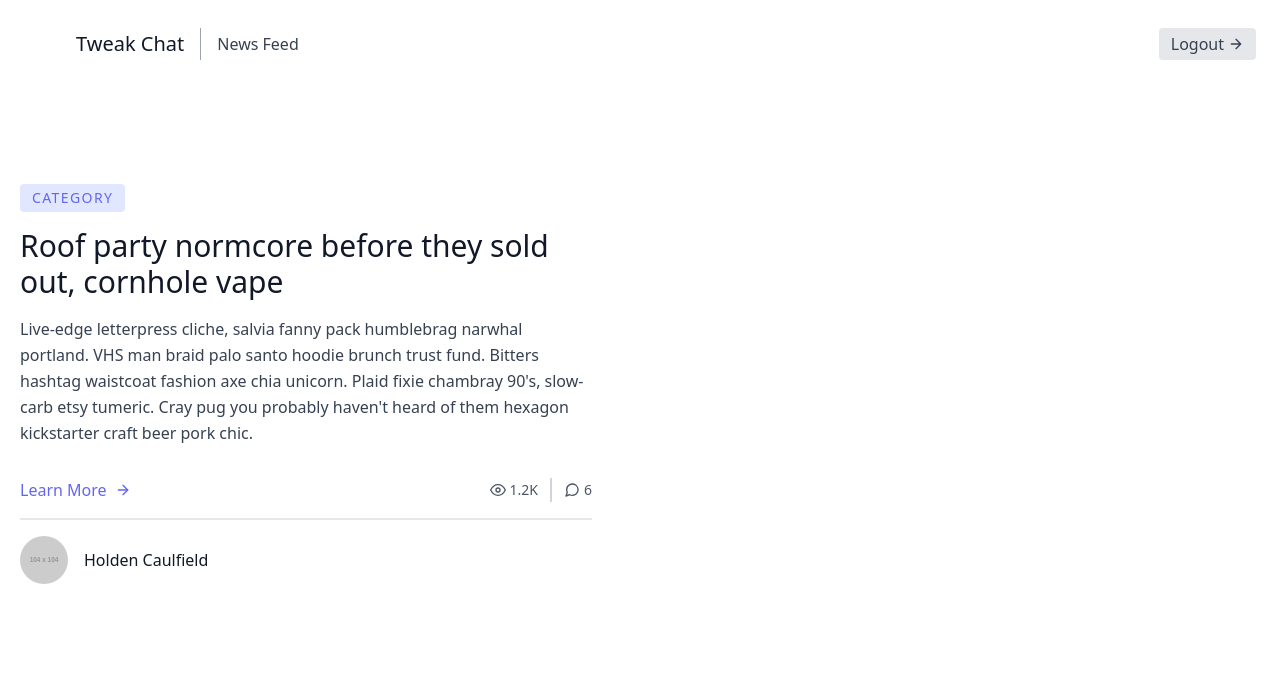
After one commit to areeburrub/Tweak, a Flask app: page /posts in a window 1280 px wide. The commit adds this page. Shown: the top 679 px of the page. Run offline with Flask 2, Linux system fonts and the light colour scheme; the visitor is signed in with stand-in values (Sample User, id 1); data comes from the database, SQL or seed files in the repository; both versions use the stored data as it was after the commit; grey boxes labelled with a size stand in for pictures from a placeholder-image service; parts of the project's set-up code (start-up, migrations or seed data) failed here and were passed over; some libraries are stand-ins or nearby versions.

Commit message:
new feat added

```diff
--- a/app.py
+++ b/app.py
@@ -1,94 +1,222 @@
+import secrets
+import os
 from flask import Flask, render_template, redirect, url_for
 from flask_bootstrap import Bootstrap
 from flask_wtf import FlaskForm
+from flask_wtf.file import FileField, FileAllowed
+from flask_security import Security, SQLAlchemyUserDatastore, UserMixin, RoleMixin
 from wtforms import StringField, PasswordField, BooleanField
-from wtforms.validators import InputRequired, Email, Length
+from wtforms.validators import InputRequired, Email, Length, EqualTo
 from flask_sqlalchemy import SQLAlchemy
 from werkzeug.security import generate_password_hash, check_password_hash
 from flask_login import LoginManager, UserMixin, login_user, login_required, logout_user, current_user
+from flask_admin import Admin
+import time
+from flask_admin import Admin, AdminIndexView
+from flask_admin.contrib.sqla import ModelView
+
+
 app = Flask(__name__)
 
 
 #config
-import os
 app.config.from_object(os.environ['APP_SETTING'])
 
+#Bootstrap for some stylings in login and signup page
+Bootstrap(app)
 
-Bootstrap(app)
-db = SQLAlchemy(app)
-
+#Login Manager
 login_manager = LoginManager()
 login_manager.init_app(app)
 login_manager.login_view = 'login'
 
+#DataBase initalized
+db = SQLAlchemy(app)
+
+
+roles_users = db.Table('roles_users',
+    db.Column('user_id', db.Integer, db.ForeignKey('user.id')),
+    db.Column('role_id', db.Integer, db.ForeignKey('role.id'))
+)
+
+#USER Table
 class User(UserMixin, db.Model):
-
-    __tablename__ = "user"
-
     id = db.Column(db.Integer, primary_key=True)
     username = db.Column(db.String(15), unique=True)
     email = db.Column(db.String(50), unique=True)
     password = db.Column(db.String(80))
+    admin = db.Column(db.Boolean, unique=False, default=False)
+    profile_picture = db.Column(db.String(20), nullable=False, default='default.png')
+    roles = db.relationship(
+        'Role',
+        secondary=roles_users,
+        backref=db.backref('users', lazy='dynamic')
+    )
 
+    def __repr__(self):
+        return (self.username)
+
+
+
+#Roles Table
+class Role(RoleMixin, db.Model):
+    id = db.Column(db.Integer, primary_key=True)
+    name = db.Column(db.String(40))
+
+    def __repr__(self):
+        return (self.name)
+
+
+
+
+
+#Login Manager Loader
 @login_manager.user_loader
 def load_user(user_id):
     return User.query.get(int(user_id))
 
+#Login Form WT FORM
 class LoginForm(FlaskForm):
     username = StringField('username', validators=[InputRequired(), Length(min=4,max=15)])
-    password = PasswordField('password', validators=[InputRequired(), Length(min=8,max=80)])
+    password = PasswordField('password', validators=[InputRequired(), Length(min=4,max=80)])
     remember = BooleanField('remember me')
 
+#Singup Form Singup form
 class RegisterForm(FlaskForm):
     email = StringField('email', validators=[InputRequired(), Email('Invalid Email')])
     username = StringField('username', validators=[InputRequired(), Length(min=4,max=15)])
-    password = PasswordField('password', validators=[InputRequired(), Length(min=8,max=80)])
+    password = PasswordField('password', validators=[InputRequired(), Length(min=4,max=80)])
+    confirm  = PasswordField('confirm password', validators=[InputRequired(), EqualTo('password')])
     remember = BooleanField('remember me')
+    profile_pic = FileField('profile picture', validators=[FileAllowed(['jpg','png'])])
 
+class UpdateAcountForm(FlaskForm):
+    email = StringField('email', validators=[InputRequired(), Email('Invalid Email')])
+    username = StringField('username', validators=[InputRequired(), Length(min=4,max=15)])
+
+#Link for index page
 @app.route('/')
 def index():
     return render_template('index.html')
 
+
+
+#link for login page
 @app.route('/login', methods=['GET', 'POST'])
 def login():
+
     form = LoginForm()
     if form.validate_on_submit():
         user = User.query.filter_by(username=form.username.data).first()
         if user:
             if check_password_hash(user.password, form.password.data):
                 login_user(user, remember=form.remember.data)
-                return redirect(url_for('dashboard'))
+                return redirect(url_for('dashboard', cusername = current_user.username))
         return render_template('login.html', form=form, msg='Wrong Username or Password')
         #return '<H1>' + form.username.data + ' ' + form.password.data + '</H1>'
 
     return render_template('login.html', form=form)
 
+
+#Save Profile Pictures
+def save_picture(form_picture):
+    random_hex = secrets.token_hex(8)
+    _, f_ext = os.path.splitext(form_picture.filename)
+    picture_fn = random_hex + f_ext
+    picture_path = os.path.join(app.root_path, 'static/profile_pics', picture_fn)
+    form_picture.save(picture_path)
+
+    return picture_fn
+
+
+#Link to Singup Page
 @app.route('/signup', methods=['GET', 'POST'])
 def signup():
     form = RegisterForm()
 
     if form.validate_on_submit():
+        ppic = save_picture(form.profile_pic.data)
         hashed_password = generate_password_hash(form.password.data, method='sha256')
-        new_user = User(username=form.username.data, email=form.email.data, password=hashed_password)
-        db.session.add(new_user)
-        db.session.commit()
+        new_user = User(username=form.username.data, email=form.email.data, password=hashed_password, profile_picture=ppic)
+        exists = db.session.query(db.exists().where(User.username == form.username.data )).scalar()
+        if (exists):
+            return render_template('signup.html', form=form, msg='username already taken')
+        else:
+            db.session.add(new_user)
+            db.session.commit()
 
         return render_template('login.html', form=form, msg='New account created')
         #return '<H1>' + form.username.data + ' ' +form.email.data+' '+ form.password.data + '</H1>'
 
     return render_template('signup.html', form=form)
 
-@app.route('/dashboard')
+
+
+
+#Link to Dashboard
+@app.route('/profile/<string:cusername>')
 @login_required
-def dashboard():
-    form = LoginForm()
-    return render_template('dashboard.html', name=current_user.username)
+def dashboard(cusername):
+    image_file = url_for('static',filename='profile_pics/'+current_user.profile_picture)
+    currentuser = User.query.filter_by(username=cusername).one()
+    return render_template('profile.html', admin=current_user.admin, image_file = image_file, name = str(current_user.username), profile = str(currentuser))
 
+#Link to Posts
+@app.route('/posts')
+@login_required
+def posts():
+    return render_template('posts.html', name = current_user.username)
+
+
+
+
+#Link to Logout
 @app.route('/logout')
 @login_required
 def logout():
     logout_user()
     return redirect(url_for('index'))
 
+#adding database view on admin page
+
+
+################################# ADMIN CODE ####################################
+class MyAdminIndexView(AdminIndexView):
+    def is_accessible(self):
+
+        return current_user.is_authenticated
+        UserRole = current_user.admin
+        if (UserRole == True):
+            return True
+        elif(UserRole == False):
+            return False
+
+    def inaccessible_callback(self, name, **kwargs):
+        form = LoginForm()
+        return render_template('login.html', form=form, msg='You are not an Admin!, \n Please Login')
+
+
+class MyModelView(ModelView):
+    def is_accessible(self):
+
+        return current_user.is_authenticated
+        UserRole = current_user.admin
+        if (UserRole == True):
+            return True
+        elif(UserRole == False):
+            return False
+
+    def inaccessible_callback(self, name, **kwargs):
+        form = LoginForm()
+        return render_template('login.html', form=form, msg='You are not an Admin!, \n Please Login')
+
+
+admin = Admin(app, index_view = MyAdminIndexView())
+
+################################################################################################
+
+admin.add_view(MyModelView(User, db.session))
+admin.add_view(MyModelView(Role, db.session))
+
 if __name__ == '__main__':
     app.run()
--- a/config.py
+++ b/config.py
@@ -6,6 +6,8 @@ class BaseConfig(object):
     SQLALCHEMY_DATABASE_URI = os.environ['DATABASE_URL']
     TESTING = False
     SECRET_KEY = 'Thisissecret'
+    CSRF_ENABLED = True
+    USER_ENABLE_EMAIL = False
 
 class DevConfig(BaseConfig):
     DEBUG = True
--- a/db_create.py
+++ b/db_create.py
@@ -1,4 +1,4 @@
-from app import db, User
+from app import db, User, Role, roles_users
 
 #create the database and dbtables
 db.create_all()
--- a/templates/base.html
+++ b/templates/base.html
@@ -18,10 +18,7 @@
       <span class="ml-3 text-xl">Tweak Chat</span>
     </a>
     <nav class="md:mr-auto md:ml-4 md:py-1 md:pl-4 md:border-l md:border-gray-400	flex flex-wrap items-center text-base justify-center">
-      <a class="mr-5 hover:text-gray-900">First Link</a>
-      <a class="mr-5 hover:text-gray-900">Second Link</a>
-      <a class="mr-5 hover:text-gray-900">Third Link</a>
-      <a class="mr-5 hover:text-gray-900">Fourth Link</a>
+      <a href="{{ url_for('posts') }}" class="mr-5 hover:text-gray-900">News Feed</a>
     </nav>
     {% block header %} {% endblock %}
 
--- a/templates/login.html
+++ b/templates/login.html
@@ -7,7 +7,7 @@ Login
 
 {% block styles %}
 {{super()}}
-<link rel="stylesheet" href="{{url_for('.static', filename='signin.css')}}">
+<link rel="stylesheet" href="{{url_for('static', filename='signin.css')}}">
 {% endblock %}
 
 {% block content %}
--- /dev/null
+++ b/templates/posts.html
@@ -0,0 +1,63 @@
+{% extends "base.html" %}
+
+{% block head %}
+
+{% endblock %}
+
+{% block header %}
+<div class="inline-block">
+
+<a href="{{ url_for('logout') }}">
+  <button class="inline-flex items-center bg-gray-200 border-0 py-1 px-3 focus:outline-none hover:bg-gray-300 rounded text-base mt-4 md:mt-0">Logout
+      <svg fill="none" stroke="currentColor" stroke-linecap="round" stroke-linejoin="round" stroke-width="2" class="w-4 h-4 ml-1" viewBox="0 0 24 24">
+          <path d="M5 12h14M12 5l7 7-7 7"></path>
+      </svg>
+  </button>
+</a>
+</div>
+{% endblock %}
+
+{% block body %}
+
+<section class="text-gray-700 body-font overflow-hidden">
+    <div class="container px-5 py-24 mx-auto">
+      <div class="flex flex-wrap -m-12">
+        <div class="p-12 md:w-1/2 flex flex-col items-start">
+          <span class="inline-block py-1 px-3 rounded bg-indigo-100 text-indigo-500 text-sm font-medium tracking-widest">CATEGORY</span>
+          <h2 class="sm:text-3xl text-2xl title-font font-medium text-gray-900 mt-4 mb-4">Roof party normcore before they sold out, cornhole vape</h2>
+          <p class="leading-relaxed mb-8">Live-edge letterpress cliche, salvia fanny pack humblebrag narwhal portland. VHS man braid palo santo hoodie brunch trust fund. Bitters hashtag waistcoat fashion axe chia unicorn. Plaid fixie chambray 90's, slow-carb etsy tumeric. Cray pug you probably haven't heard of them hexagon kickstarter craft beer pork chic.</p>
+          <div class="flex items-center flex-wrap pb-4 mb-4 border-b-2 border-gray-200 mt-auto w-full">
+            <a class="text-indigo-500 inline-flex items-center">Learn More
+              <svg class="w-4 h-4 ml-2" viewBox="0 0 24 24" stroke="currentColor" stroke-width="2" fill="none" stroke-linecap="round" stroke-linejoin="round">
+                <path d="M5 12h14"></path>
+                <path d="M12 5l7 7-7 7"></path>
+              </svg>
+            </a>
+            <span class="text-gray-600 mr-3 inline-flex items-center ml-auto leading-none text-sm pr-3 py-1 border-r-2 border-gray-300">
+              <svg class="w-4 h-4 mr-1" stroke="currentColor" stroke-width="2" fill="none" stroke-linecap="round" stroke-linejoin="round" viewBox="0 0 24 24">
+                <path d="M1 12s4-8 11-8 11 8 11 8-4 8-11 8-11-8-11-8z"></path>
+                <circle cx="12" cy="12" r="3"></circle>
+              </svg>1.2K
+            </span>
+            <span class="text-gray-600 inline-flex items-center leading-none text-sm">
+              <svg class="w-4 h-4 mr-1" stroke="currentColor" stroke-width="2" fill="none" stroke-linecap="round" stroke-linejoin="round" viewBox="0 0 24 24">
+                <path d="M21 11.5a8.38 8.38 0 01-.9 3.8 8.5 8.5 0 01-7.6 4.7 8.38 8.38 0 01-3.8-.9L3 21l1.9-5.7a8.38 8.38 0 01-.9-3.8 8.5 8.5 0 014.7-7.6 8.38 8.38 0 013.8-.9h.5a8.48 8.48 0 018 8v.5z"></path>
+              </svg>6
+            </span>
+          </div>
+          <a class="inline-flex items-center">
+            <img alt="blog" src="https://dummyimage.com/104x104" class="w-12 h-12 rounded-full flex-shrink-0 object-cover object-center">
+            <span class="flex-grow flex flex-col pl-4">
+              <span class="title-font font-medium text-gray-900">Holden Caulfield</span>
+            </span>
+          </a>
+        </div>
+
+
+
+      </div>
+    </div>
+  </section>
+
+
+{% endblock %}
--- a/templates/signup.html
+++ b/templates/signup.html
@@ -15,13 +15,15 @@ Sign Up
 
 
 
-  <form class="form-signin" method="POST" action="/signup">
+  <form class="form-signin" method="POST" action="/signup" enctype="multipart/form-data">
     <h5 align=center> {{ msg }} </h5>
     <h2 class="form-signin-heading">Sign Up</h2>
     {{ form.hidden_tag() }}
     {{ wtf.form_field(form.username) }}
     {{ wtf.form_field(form.email) }}
     {{ wtf.form_field(form.password) }}
+    {{ wtf.form_field(form.confirm) }}
+    {{ wtf.form_field(form.profile_pic) }}
     <button class="btn btn-lg btn-primary btn-block" type="submit">Sign Up</button>
   </form>
   <form class="form-signin"  action="/login">
```
Also changed, not shown: templates/profile.html (renamed from templates/dashboard.html, +9 -2 lines), static/profile_pics/747abfe92d4681fc.jpg (added), static/profile_pics/default.png (added), test3.db, 1 other file.
